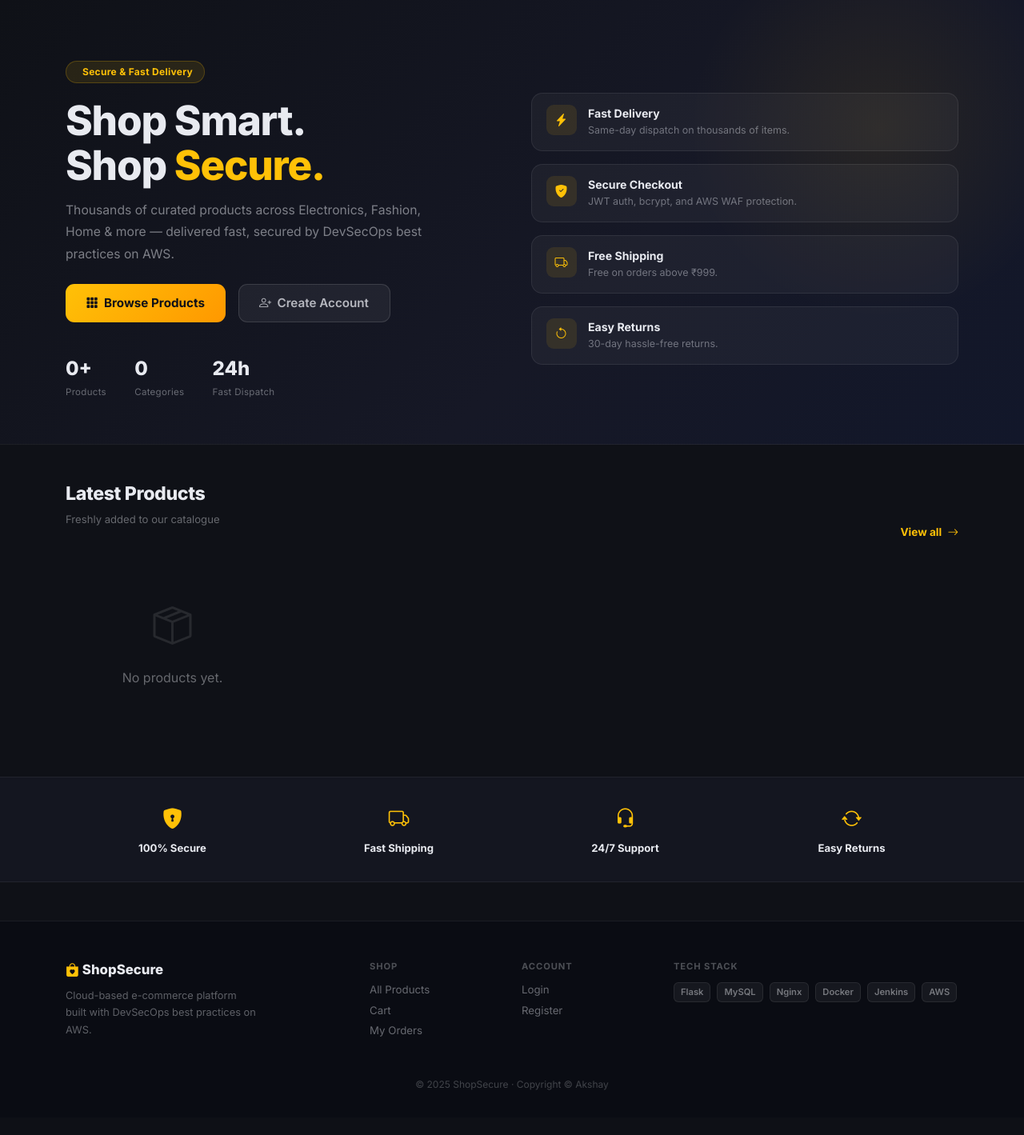
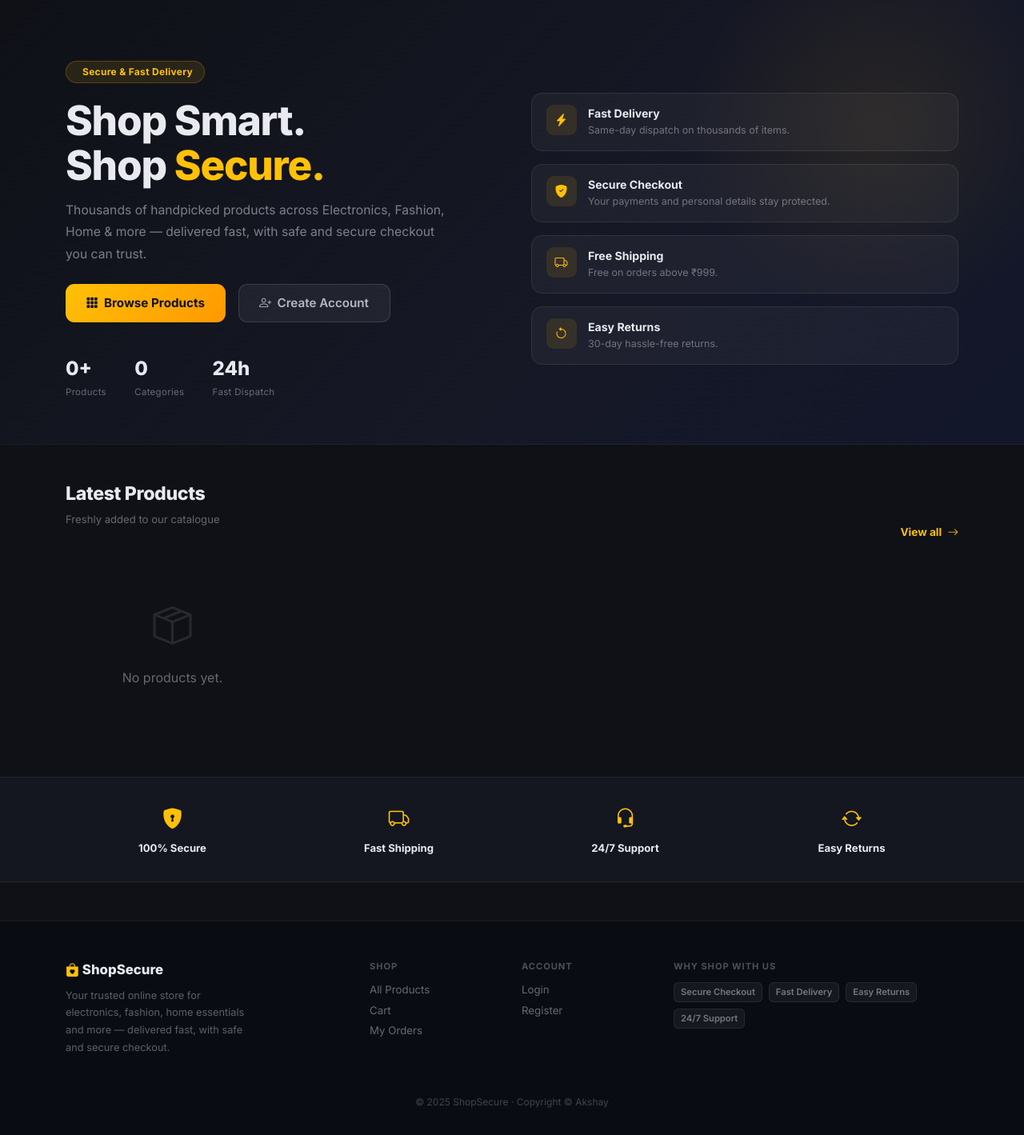
Before and after one commit to AKSHAYxGITHUB/E-Commerce-store, a Flask app: page / in a window 1280 px wide. Shown: the part 63-1482 px from the top of the page at 80% size. Before the commit the page ends 1426 px from the top, so only its background shows below. Run offline with Flask 3, Linux system fonts and the light colour scheme; parts of the project's set-up code (start-up, migrations or seed data) failed here and were passed over; some libraries are stand-ins or nearby versions.

Commit message:
upgrade-5

```diff
--- a/app/templates/base.html
+++ b/app/templates/base.html
@@ -4,7 +4,7 @@
   <meta charset="UTF-8"/>
   <meta name="viewport" content="width=device-width,initial-scale=1.0"/>
   <title>{% block title %}ShopSecure{% endblock %} | ShopSecure</title>
-  <meta name="description" content="ShopSecure – Cloud-based secure e-commerce on AWS."/>
+  <meta name="description" content="ShopSecure – your trusted online store for electronics, fashion, home essentials and more, with fast delivery and secure checkout."/>
   <!-- Google Fonts -->
   <link rel="preconnect" href="https://fonts.googleapis.com"/>
   <link rel="preconnect" href="https://fonts.gstatic.com" crossorigin/>
@@ -119,7 +119,7 @@
     <div class="row g-4">
       <div class="col-md-4">
         <div class="footer-brand"><i class="bi bi-bag-heart-fill text-amber me-1"></i>ShopSecure</div>
-        <p class="footer-desc">Cloud-based e-commerce platform built with DevSecOps best practices on AWS.</p>
+        <p class="footer-desc">Your trusted online store for electronics, fashion, home essentials and more — delivered fast, with safe and secure checkout.</p>
       </div>
       <div class="col-md-2 col-6">
         <div class="footer-head">Shop</div>
@@ -137,9 +137,9 @@
         {% endif %}
       </div>
       <div class="col-md-4">
-        <div class="footer-head">Tech Stack</div>
+        <div class="footer-head">Why Shop With Us</div>
         <div class="d-flex flex-wrap gap-2">
-          {% for t in ['Flask','MySQL','Nginx','Docker','Jenkins','AWS'] %}
+          {% for t in ['Secure Checkout','Fast Delivery','Easy Returns','24/7 Support'] %}
           <span class="tech-tag">{{ t }}</span>
           {% endfor %}
         </div>
--- a/app/templates/store/index.html
+++ b/app/templates/store/index.html
@@ -13,8 +13,8 @@
         </div>
         <h1 class="hero-title">Shop Smart.<br>Shop <span class="hi">Secure.</span></h1>
         <p class="hero-sub">
-          Thousands of curated products across Electronics, Fashion, Home & more —
-          delivered fast, secured by DevSecOps best practices on AWS.
+          Thousands of handpicked products across Electronics, Fashion, Home & more —
+          delivered fast, with safe and secure checkout you can trust.
         </p>
         <div class="d-flex flex-wrap gap-3 mt-4">
           <a href="{{ url_for('store.products') }}" class="btn-primary-cta">
@@ -46,7 +46,7 @@
       <div class="col-lg-6 d-none d-lg-flex flex-column gap-3 fade-up" style="animation-delay:.15s">
         {% set fc = [
           ('bi-lightning-charge-fill','Fast Delivery','Same-day dispatch on thousands of items.'),
-          ('bi-shield-fill-check','Secure Checkout','JWT auth, bcrypt, and AWS WAF protection.'),
+          ('bi-shield-fill-check','Secure Checkout','Your payments and personal details stay protected.'),
           ('bi-truck','Free Shipping','Free on orders above ₹999.'),
           ('bi-arrow-counterclockwise','Easy Returns','30-day hassle-free returns.')
         ] %}
```
